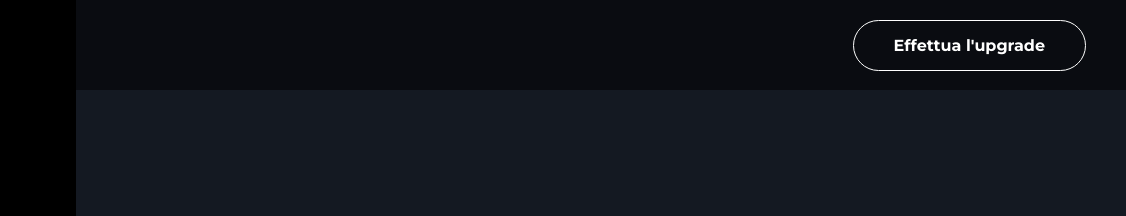
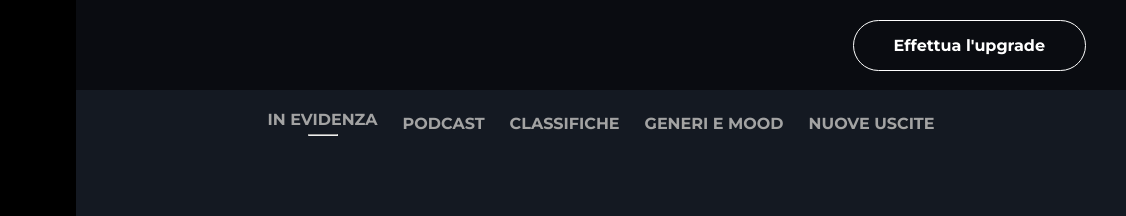
Before and after one commit to fvguajeXIII/html-css-spotifyweb, a plain HTML site: page index.html in a window 1280 px wide. Shown: the top 216 px of the page, 154-1280 px from the left. Drawn offline with Linux system fonts and the light colour scheme.

Commit message:
Music box bottom labels

```diff
--- a/asset/css/style.css
+++ b/asset/css/style.css
@@ -50,6 +50,18 @@ h3 {
 .image {
   display: block;
   width: 100%;
+}
+
+.justify-center{
+  justify-content: center;
+}
+
+.align-center{
+  align-items: center;
+}
+
+.wrap{
+  flex-wrap: wrap;
 }
 
 /* Common */
@@ -203,4 +215,18 @@ div.user-image {
   left: 50%;
   transform: translateX(-50%);
   color: var(--bg-color7);
+  margin-top: 5px;
 }
+
+/* Music Space Bottom */
+
+#col-music .music-box ul.flex-row{
+  color: var(--bg-color6);
+  padding: 20px 0;
+  gap: 40px 25px;
+  text-transform: uppercase;
+}
+
+.music-box{
+  padding: 0 20px;
+}
--- a/index.html
+++ b/index.html
@@ -130,6 +130,41 @@
             <h4>Effettua l'upgrade</h4>
           </a>
         </div>
+        <!-- Music Space Bottom -->
+        <div class="music-box">
+          <div class="categories">
+            <ul class="flex-row justify-center align-center wrap">
+              <li>
+                <a href="#" target="_blank" class="btn">
+                  <h4>
+                    In evidenza
+                    <hr class="active" />
+                  </h4>
+                </a>
+              </li>
+              <li>
+                <a href="#" target="_blank" class="btn">
+                  <h4>Podcast</h4>
+                </a>
+              </li>
+              <li>
+                <a href="#" target="_blank" class="btn">
+                  <h4>Classifiche</h4>
+                </a>
+              </li>
+              <li>
+                <a href="#" target="_blank" class="btn">
+                  <h4>Generi e Mood</h4>
+                </a>
+              </li>
+              <li>
+                <a href="#" target="_blank" class="btn">
+                  <h4>Nuove uscite</h4>
+                </a>
+              </li>
+            </ul>
+          </div>
+        </div>
       </div>
     </main>
   </body>
```
